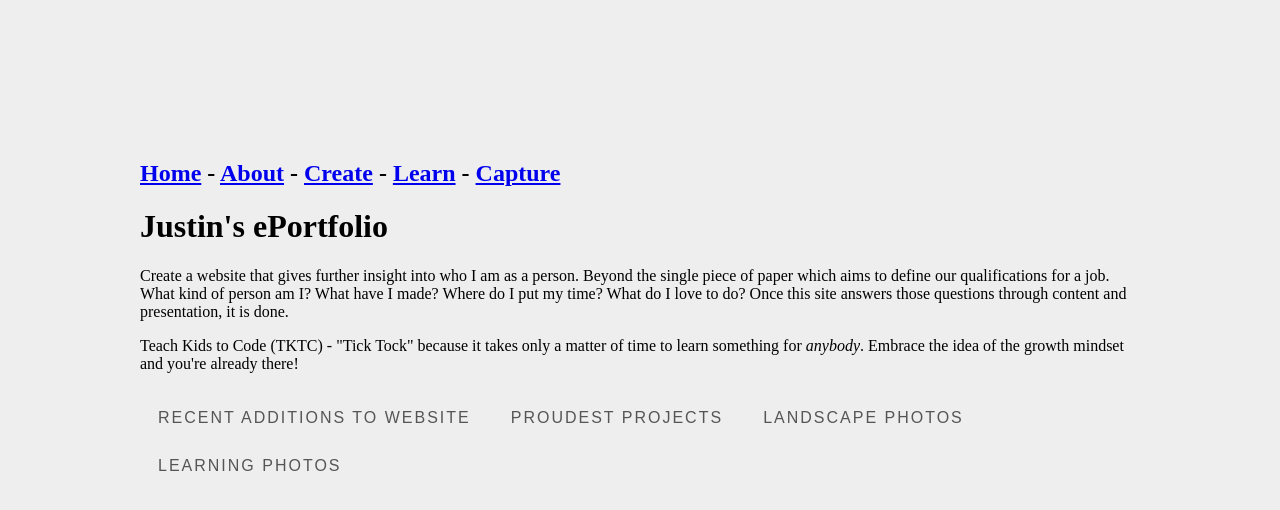
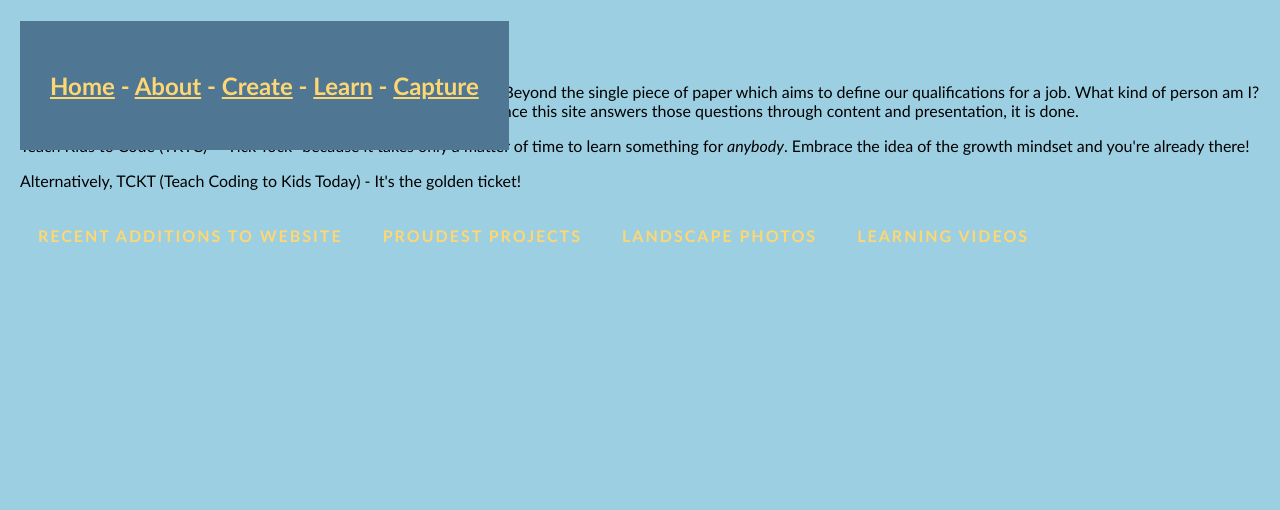
Before and after one commit to RhinoBabies/portfolio, a plain HTML site: page index.html in a window 1280 px wide. Drawn offline with Linux system fonts and the light colour scheme.

Commit message:
Committing from Dreamweaver!

```diff
--- a/index.html
+++ b/index.html
@@ -7,7 +7,7 @@
 	</head>
 
 	<body>
-		<nav>
+		<nav class="navigation">
 			<h2><a href="./index.html">Home</a> - <a href="./about.html">About</a> - <a href="./create.html">Create</a> - <a href="./learn.html">Learn</a> - <a href="./capture.html">Capture</a></h2>
 		</nav>
 
@@ -15,12 +15,13 @@
 
 		<p>Create a website that gives further insight into who I am as a person. Beyond the single piece of paper which aims to define our qualifications for a job. What kind of person am I? What have I made? Where do I put my time? What do I love to do? Once this site answers those questions through content and presentation, it is done.</p>
 		<p>Teach Kids to Code (TKTC) - "Tick Tock" because it takes only a matter of time to learn something for <em>anybody</em>. Embrace the idea of the growth mindset and you're already there!</p>
+		<p>Alternatively, TCKT (Teach Coding to Kids Today) - It's the golden ticket!</p>
 
 		<ul>
 			<li>Recent additions to website</li>
 			<li>Proudest projects</li>
 			<li>Landscape photos</li>
-			<li>Learning photos</li>
+			<li>Learning videos</li>
 		</ul>
 
 	</body>
--- /dev/null
+++ b/style_lesson.css
@@ -0,0 +1,44 @@
+p {
+  font-family: Arial;
+}
+
+h1 {
+  color: maroon;
+}
+
+.title {
+  color: teal;
+}
+
+.uppercase {
+  text-transform: uppercase;
+}
+
+.publish-time {
+  color: gray;
+}
+
+.cursive {
+  font-family: cursive;
+}
+
+.capitalize {
+  text-transform: capitalize;
+}
+
+h2.destination {
+  font-family: cursive;
+}
+
+.description h5 {
+  color: teal;
+}
+
+h5 {
+  color: rebeccapurple !important;
+}
+
+h5,
+p {
+	font-family: Georgia;
+}
--- a/styles.css
+++ b/styles.css
@@ -1,20 +1,30 @@
+/* CSS for ePortfolio Site */
+
 body {
-  background: #EEE;
-  margin: 70px;
-  padding: 70px;
+  background: #9ccfe2;
+  font-family: Calibri, Optima, Arial, san-serif;
+  margin: 20px;
+  width: 100%;
+  position: relative;
 }
 
 /* Navigation */
 
 .navigation {
-  box-sizing: border-box;
-  background-color: #3587A4;
-  overflow: auto;
-  padding: 18px 50px;
-  position: relative;
-  top: 0;
-  width: 100%;
-  z-index: 999;
+  background-color: #4f7793;
+  position: absolute;
+  margin: auto;
+  text-align: center;
+  z-index: 3;
+  padding: 30px;
+}
+
+.navigation h2, a {
+  color: #ffd772;
+}
+
+h1 {
+  color: #fffbb5;
 }
 
 ul {
@@ -23,11 +33,10 @@ ul {
 }
 
 li {
-  color: #555;
+  color: #ffd772;
   display: inline-block;
-  font-family: 'Oxygen', sans-serif;
   font-size: 16px;
-  font-weight: 300;
+  font-weight: 700;
   letter-spacing: 2px;
   margin: 0;
   padding: 20px 18px 10px 18px;
```
Also changed, not shown: capture.html (+1 -1 lines), palette.png (added).
